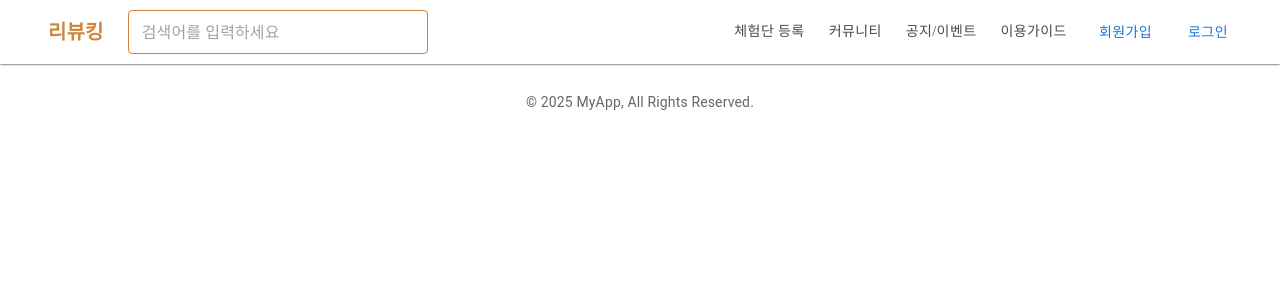
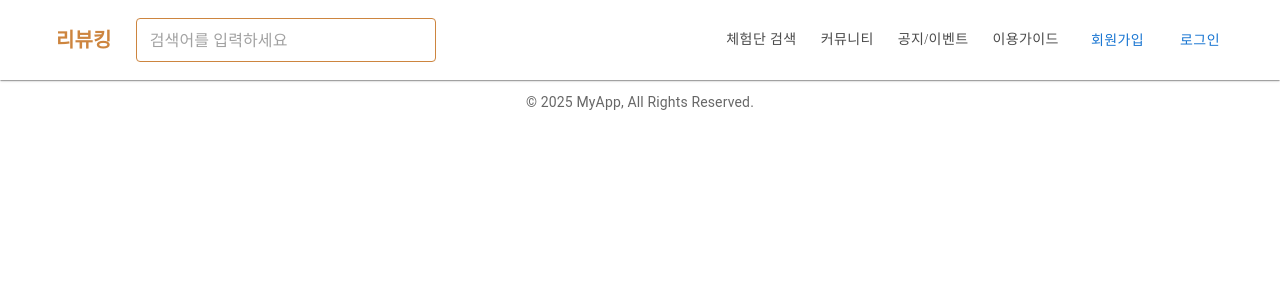
Before and after one commit to Petrushhka/reviewing-msa-yhj-, a React (Vite) app in the folder front/reviewing/: page /restaurantDetail/1 in a window 1280 px wide. Shown: the top 300 px of the page. Built offline with nearby package versions, Linux system fonts and the light colour scheme; some icons are missing.

Commit message:
글자 색 변경

```diff
--- a/front/reviewing/src/components/Header.jsx
+++ b/front/reviewing/src/components/Header.jsx
@@ -71,6 +71,7 @@ const Header = () => {
         sx={{
           zIndex: (theme) => theme.zIndex.drawer + 1,
           backgroundColor: '#ffffff',
+          padding: '8px 8px',
         }}
       >
         <Toolbar>
@@ -176,7 +177,7 @@ const Header = () => {
               <Grid item sx={{ display: 'flex', alignItems: 'center', gap: 2 }}>
                 <Stack direction='row' spacing={1}>
                   {[
-                    { label: '체험단 등록', to: '/sass' },
+                    { label: '체험단 검색', to: '/sass' },
                     { label: '커뮤니티', to: '/badges' },
                     { label: '공지/이벤트', to: '/collapsible' },
                     { label: '이용가이드', to: '/collapsible' },
```
